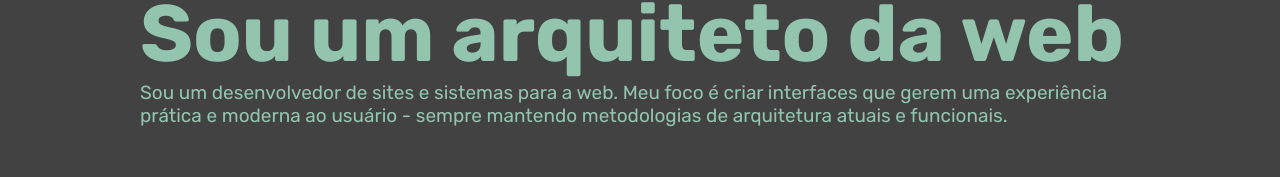
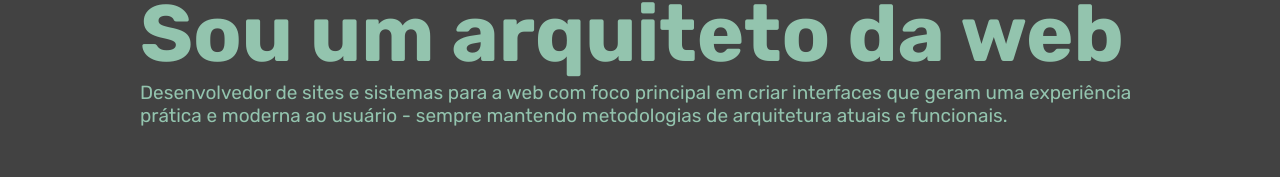
Before and after one commit to KajiyamaVK/Project-Blog, a Next.js app: page / in a window 1280 px wide. Shown: the part 383-560 px from the top of the page. Built offline with nearby package versions, Linux system fonts and the light colour scheme.

Commit message:
Adding href to the links

```diff
--- a/src/components/Homepage/index.tsx
+++ b/src/components/Homepage/index.tsx
@@ -1,16 +1,16 @@
-import { Main, Greeting, Name, BigDescription, SmallDescription } from "./style"
+import { Greeting, Name, BigDescription, SmallDescription } from "./style"
 import { Rubik } from 'next/font/google'
 
 const rubik = Rubik({ subsets: ['latin'] })
 
 export default function MainPage() {
     return (
-        <Main>
+        <>
             <Greeting>Saudações! Meu nome é</Greeting>
             <Name>Victor Kajiyama.</Name>
             <BigDescription>Sou um arquiteto da web</BigDescription>
-            <SmallDescription>Sou um desenvolvedor de sites e sistemas para a web. Meu foco é criar interfaces que gerem uma experiência prática e moderna ao usuário - sempre
+            <SmallDescription>Desenvolvedor de sites e sistemas para a web com foco principal em criar interfaces que geram uma experiência prática e moderna ao usuário - sempre
                 mantendo metodologias de arquitetura atuais e funcionais. </SmallDescription>
-        </Main>
+        </>
     )
 }
--- a/src/components/Homepage/style.tsx
+++ b/src/components/Homepage/style.tsx
@@ -1,16 +1,16 @@
 import styled from "styled-components";
 
-const Main = styled.div`
-    display: flex;
-    flex-direction: column;
-    align-items: flex-start;
-    justify-content: center;
-    max-width: 1000px;
-    margin: 0 auto;
-    height: 70vh;
-    position: relative;
-    padding: 0 100px;
-`;
+// const Main = styled.div`
+//     display: flex;
+//     flex-direction: column;
+//     align-items: flex-start;
+//     justify-content: center;
+//     max-width: 1000px;
+//     margin: 0 auto;
+//     height: 70vh;
+//     position: relative;
+//     padding: 0 100px;
+// `;
 
 
 const Greeting = styled.p`
@@ -34,4 +34,4 @@ const SmallDescription = styled.h1`
     font-weight: 400;
 `;
 
-export { Main, Greeting, Name, BigDescription, SmallDescription };
+export { Greeting, Name, BigDescription, SmallDescription };
--- a/src/components/Topbar/Links/index.tsx
+++ b/src/components/Topbar/Links/index.tsx
@@ -1,11 +1,14 @@
-import {iLink} from './interface'
-import {Main, Number, LinkLabel} from './style'
+import { iLink } from './interface'
+import { Main, Number, LinkLabel, LinkComponent } from './style'
 
-export default function LinkFormated(props:iLink){
-    return(
+
+export default function LinkFormated(props: iLink) {
+    return (
         <Main>
-            <Number>{props.number}.</Number>
-            <LinkLabel>{props.link}</LinkLabel>
+            <LinkComponent href={props.link}>
+                <Number>{props.number}.</Number>
+                <LinkLabel>{props.linkLabel}</LinkLabel>
+            </LinkComponent>
         </Main>
     )
 }
--- a/src/components/Topbar/Links/interface.tsx
+++ b/src/components/Topbar/Links/interface.tsx
@@ -1,6 +1,7 @@
 interface iLink {
-    number:number,
-    link:string
+    number: number,
+    linkLabel: string,
+    link: string
 }
 
 export type { iLink };
--- a/src/components/Topbar/Links/style.tsx
+++ b/src/components/Topbar/Links/style.tsx
@@ -1,4 +1,5 @@
 import styled from 'styled-components';
+import Link from 'next/link';
 
 const Main = styled.div`
     margin: 40px 20px;
@@ -34,4 +35,8 @@ const LinkLabel = styled.span`
     color:#ddd
 `;
 
-export { Main, Number, LinkLabel }
+const LinkComponent = styled(Link)`
+    text-decoration: none;
+`;
+
+export { Main, Number, LinkLabel, LinkComponent }
--- a/src/components/Topbar/index.tsx
+++ b/src/components/Topbar/index.tsx
@@ -3,24 +3,28 @@ import { Main, LinksContainer, Logo, FiMenuIcon } from './style';
 import LinkFormated from './Links';
 import { Button } from '@mui/material';
 import { AiOutlineCloudDownload } from 'react-icons/ai';
+import Link from 'next/link';
 
-export default function Topbar(){
+export default function Topbar() {
 
-    return(
+    return (
         <Main>
-            <Logo src={logo} alt="logo"/>
+            <Logo src={logo} alt="logo" />
             <LinksContainer>
-                <LinkFormated number={1} link={"Início"}/>
-                <LinkFormated number={2} link={"Sobre"}/>
-                <LinkFormated number={3} link={"Experiência"}/>
+                <LinkFormated number={1} linkLabel={"Início"} link="./" />
+                <LinkFormated number={2} linkLabel={"Sobre"} link="./" />
+                <LinkFormated number={3} linkLabel={"Experiência"} link="./" />
                 <Button variant='outlined' color='success' sx={{
-                    height:'30px',
-                    fontSize:'15px',
-                    marginTop:'35px',
-                    marginRight:'20px'
-                }}><AiOutlineCloudDownload style={{marginRight:'10px'}}/>Currículo</Button>
+                    height: '30px',
+                    fontSize: '15px',
+                    marginTop: '35px',
+                    marginRight: '20px'
+                }}>
+                    <AiOutlineCloudDownload style={{ marginRight: '10px' }} />
+                    <Link href='https://1drv.ms/b/s!Aomjw2eFWi_Ii7J1Q5VmUKKstQM9cg?e=YwXt7S' target='_blank' style={{ textDecoration: 'none', color: "#2e7d32" }}>Currículo</Link>
+                </Button>
             </LinksContainer>
-            <FiMenuIcon/>
+            <FiMenuIcon />
         </Main>
     )
 }
--- a/src/pages/index.jsx
+++ b/src/pages/index.jsx
@@ -4,6 +4,7 @@ import SocialMediaBar from '../components/SocialMediaBar'
 import ContactBar from '../components/ContactBar'
 import { Rubik } from 'next/font/google'
 import Homepage from '../components/Homepage'
+import { Main } from '../styles/global_Styled_Components'
 
 
 const rubik = Rubik({ subsets: ['latin'], weights: [400, 500, 700] })
@@ -19,7 +20,9 @@ export default function Home() {
         <link rel="icon" href="/imgs/logo.ico" />
       </Head>
       <Topbar />
-      <Homepage />
+      <Main>
+        <Homepage />
+      </Main>
       <SocialMediaBar />
       <ContactBar />
     </div>
```
